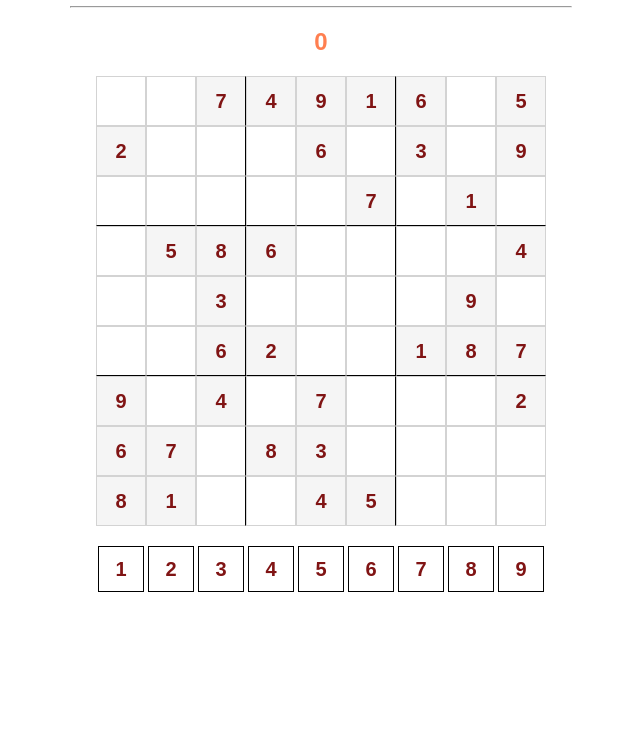
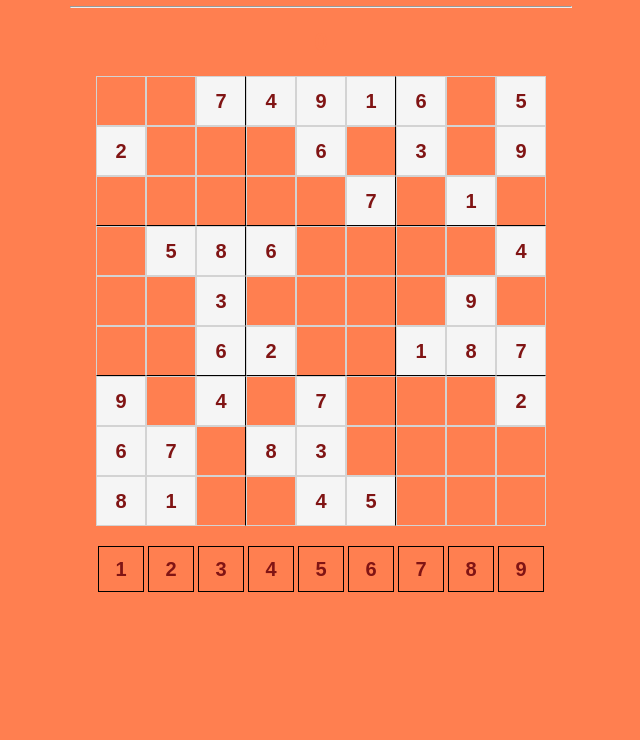
Before and after one commit to krsandeepkr/Sudoku-Game, a plain HTML site: page Sudoku Game/index.html in a window 1280 px wide. Shown: the part 60-800 px from the top of the page, without its empty margins (319-959 px from the left). Drawn offline with Linux system fonts and the light colour scheme.

Commit message:
Update style.css

```diff
--- a/Sudoku Game/style.css
+++ b/Sudoku Game/style.css
@@ -5,7 +5,7 @@ body {
 
     body{
         color: rgb(128, 20, 20);
-        background-color: colar;
+        background-color: coral;
 
     }
 
```
